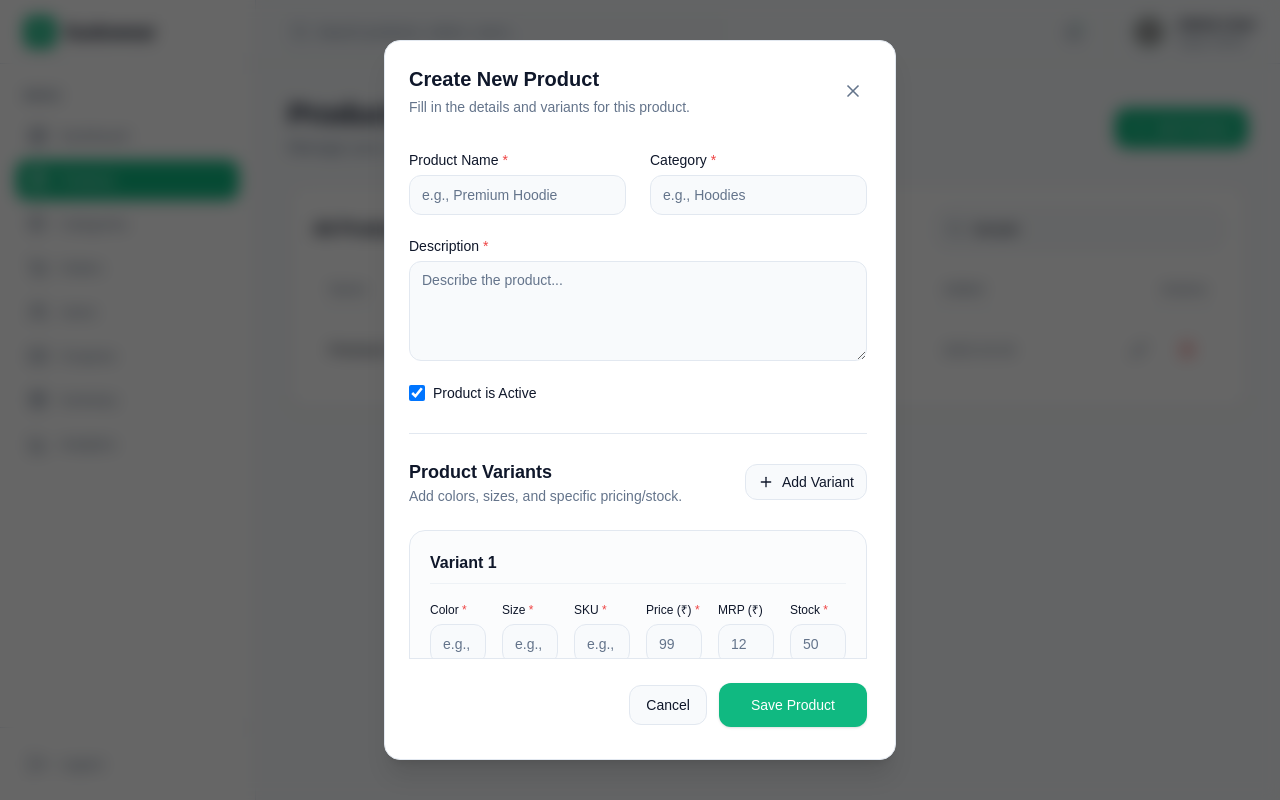
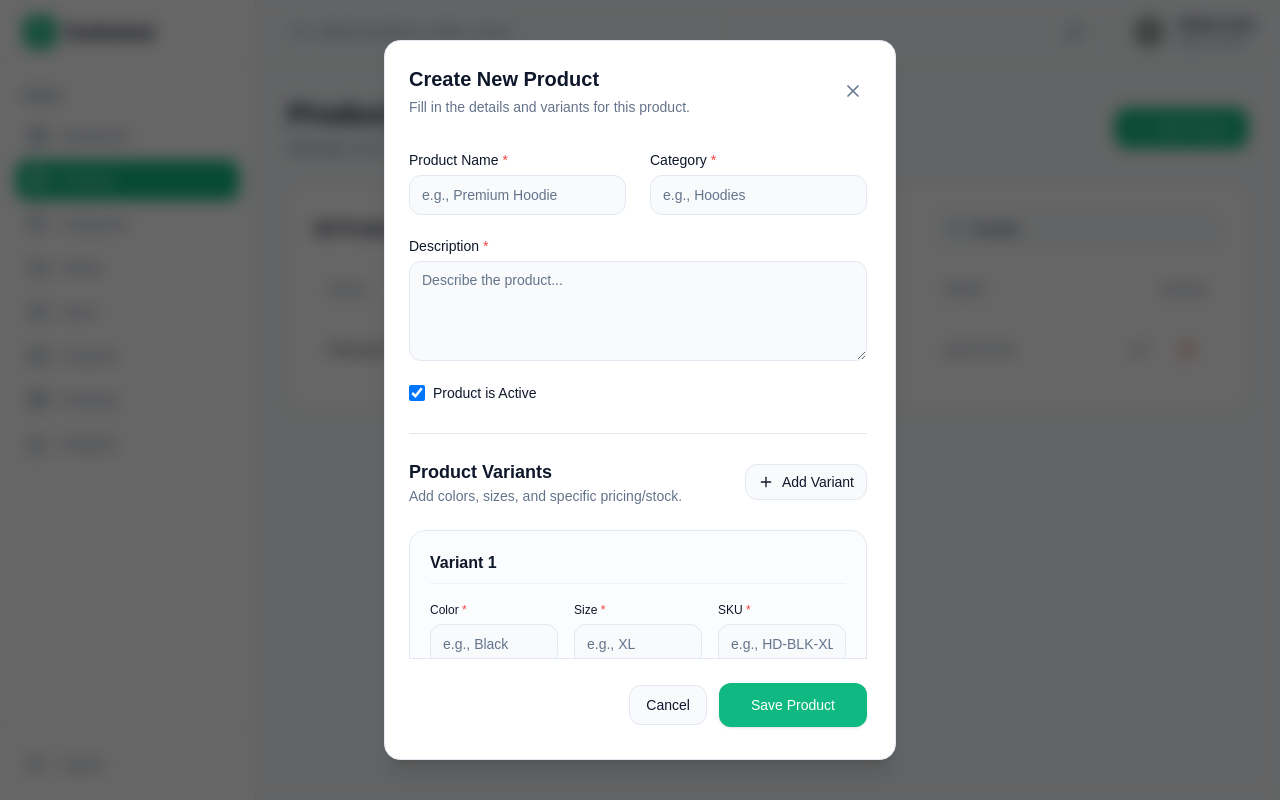
Before and after one commit to athulcoder/404WEAR, a Next.js app: page /admin/products in a window 1280 px wide. Both pictures are taken after typing "Sample" into the empty fields and a click on the button "Add Product". Built offline with nearby package versions, Linux system fonts and the light colour scheme; grey boxes are pictures that could not be loaded.

Commit message:
feidls sized increaded

```diff
--- a/app/(admin)/admin/products/page.jsx
+++ b/app/(admin)/admin/products/page.jsx
@@ -225,7 +225,7 @@ export default function AdminProductsPage() {
                 id="name"
                 required
                 value={formData.name}
-                onChange={(e) => setFormData({...formData, name: e.target.value})}
+                onChange={(e) => setFormData({ ...formData, name: e.target.value })}
                 placeholder="e.g., Premium Hoodie"
               />
             </div>
@@ -235,7 +235,7 @@ export default function AdminProductsPage() {
                 id="category"
                 required
                 value={formData.category}
-                onChange={(e) => setFormData({...formData, category: e.target.value})}
+                onChange={(e) => setFormData({ ...formData, category: e.target.value })}
                 placeholder="e.g., Hoodies"
               />
             </div>
@@ -245,7 +245,7 @@ export default function AdminProductsPage() {
                 id="description"
                 required
                 value={formData.description}
-                onChange={(e) => setFormData({...formData, description: e.target.value})}
+                onChange={(e) => setFormData({ ...formData, description: e.target.value })}
                 className="flex min-h-[100px] w-full rounded-xl border border-border bg-background px-3 py-2 text-sm ring-offset-background placeholder:text-muted-foreground focus-visible:outline-none focus-visible:ring-2 focus-visible:ring-primary disabled:opacity-50 resize-y"
                 placeholder="Describe the product..."
               />
@@ -255,7 +255,7 @@ export default function AdminProductsPage() {
                 type="checkbox"
                 id="status"
                 checked={formData.status}
-                onChange={(e) => setFormData({...formData, status: e.target.checked})}
+                onChange={(e) => setFormData({ ...formData, status: e.target.checked })}
                 className="w-4 h-4 rounded border-border text-primary focus:ring-primary"
               />
               <Label htmlFor="status" className="cursor-pointer">Product is Active</Label>
@@ -286,10 +286,10 @@ export default function AdminProductsPage() {
                     )}
                   </div>
 
-                  <div className="grid grid-cols-2 md:grid-cols-3 lg:grid-cols-6 gap-4">
+                  <div className="grid grid-cols-2 md:grid-cols-3 lg:grid-cols-3 gap-4">
                     <div className="flex flex-col gap-2">
                       <Label className="text-xs">Color <span className="text-destructive">*</span></Label>
-                      <Input required value={variant.color} onChange={(e) => updateVariant(variant.id, 'color', e.target.value)} placeholder="e.g., Black" />
+                      <Input className="w-[100px]" required value={variant.color} onChange={(e) => updateVariant(variant.id, 'color', e.target.value)} placeholder="e.g., Black" />
                     </div>
                     <div className="flex flex-col gap-2">
                       <Label className="text-xs">Size <span className="text-destructive">*</span></Label>
--- a/app/globals.css
+++ b/app/globals.css
@@ -1,9 +1,11 @@
 @import "tailwindcss";
+
 :root {
   --background: #f8fafc;
   --foreground: #0f172a;
 
-  --primary: #10b981; /* emerald-500 */
+  --primary: #10b981;
+  /* emerald-500 */
   --primary-foreground: #ffffff;
 
   --card: #ffffff;
@@ -18,7 +20,8 @@
   --destructive: #ef4444;
   --destructive-foreground: #ffffff;
 
-  --radius: 1rem; /* 2xl */
+  --radius: 1rem;
+  /* 2xl */
 }
 
 @media (prefers-color-scheme: dark) {
@@ -26,7 +29,8 @@
     --background: #020617;
     --foreground: #f8fafc;
 
-    --primary: #10b981; /* emerald-500 */
+    --primary: #10b981;
+    /* emerald-500 */
     --primary-foreground: #020617;
 
     --card: #0f172a;
@@ -42,6 +46,7 @@
     --destructive-foreground: #f8fafc;
   }
 }
+
 
 @theme inline {
   --color-background: var(--background);
@@ -66,8 +71,9 @@ body {
   color: var(--foreground);
   font-family: Arial, Helvetica, sans-serif;
   scrollbar-width: none;
-  -ms-overflow-style:none;
+  -ms-overflow-style: none;
 }
+
 /* Disable text highlight globally */
 * {
   -webkit-user-select: none;
@@ -121,6 +127,19 @@ body::-webkit-scrollbar {
 }
 
 .no-scrollbar {
-  -ms-overflow-style: none;  /* IE/Edge */
-  scrollbar-width: none;     /* Firefox */
+  -ms-overflow-style: none;
+  /* IE/Edge */
+  scrollbar-width: none;
+  /* Firefox */
 }
+
+input[type="number"]::-webkit-outer-spin-button,
+input[type="number"]::-webkit-inner-spin-button {
+  -webkit-appearance: none;
+  margin: 0;
+}
+
+/* Firefox */
+input[type="number"] {
+  -moz-appearance: textfield;
+}
```
